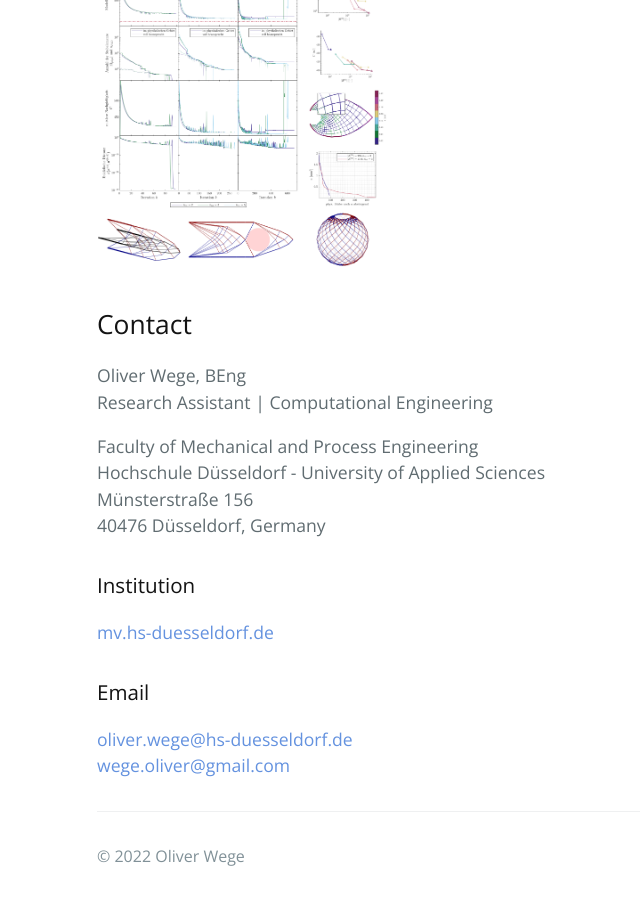
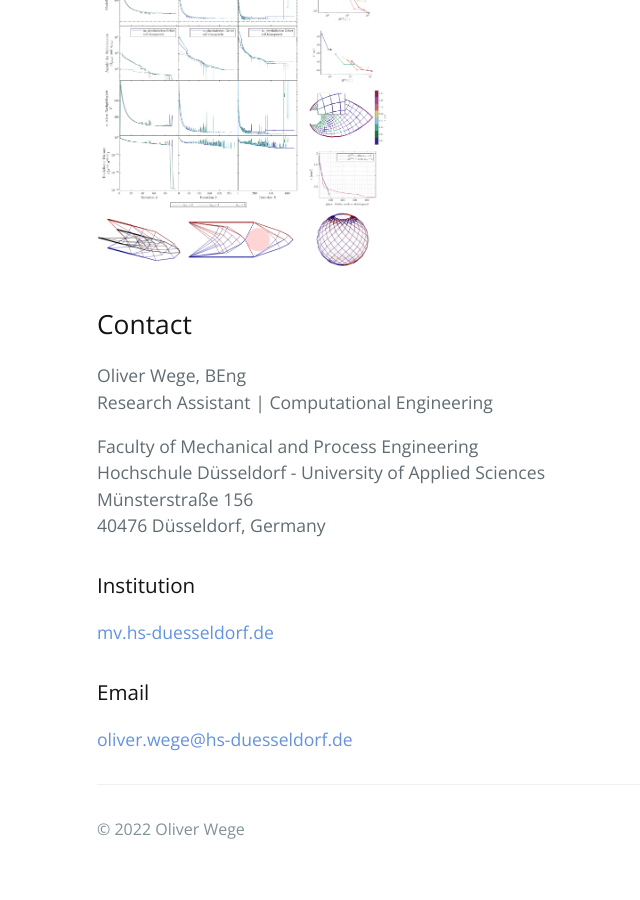
Before and after one commit to olwege/olwege.github.io, a Jekyll site: the page built from index.md, in a window 1280 px wide and 900 px high, scrolled down 2184 px. Shown: the whole window, without its empty margins (127-767 px from the left). Built offline with Jekyll 4.4.1, drawn with Linux system fonts in a browser that asks for light colours; our own code applies the rules of GitHub Pages for plain Markdown files; after the commit the page ends 3057 px from its top, so only the background shows below that.

Commit message:
update files

```diff
--- a/index.md
+++ b/index.md
@@ -25,5 +25,4 @@ Münsterstraße 156 <br>
 [mv.hs-duesseldorf.de](https://mv.hs-duesseldorf.de)
 
 ### Email
-[oliver.wege@hs-duesseldorf.de](mailto:oliver.wege@hs-duesseldorf.de)<br>
-[wege.oliver@gmail.com](mailto:wege.oliver@gmail.com)
+[oliver.wege@hs-duesseldorf.de](mailto:oliver.wege@hs-duesseldorf.de)
```
